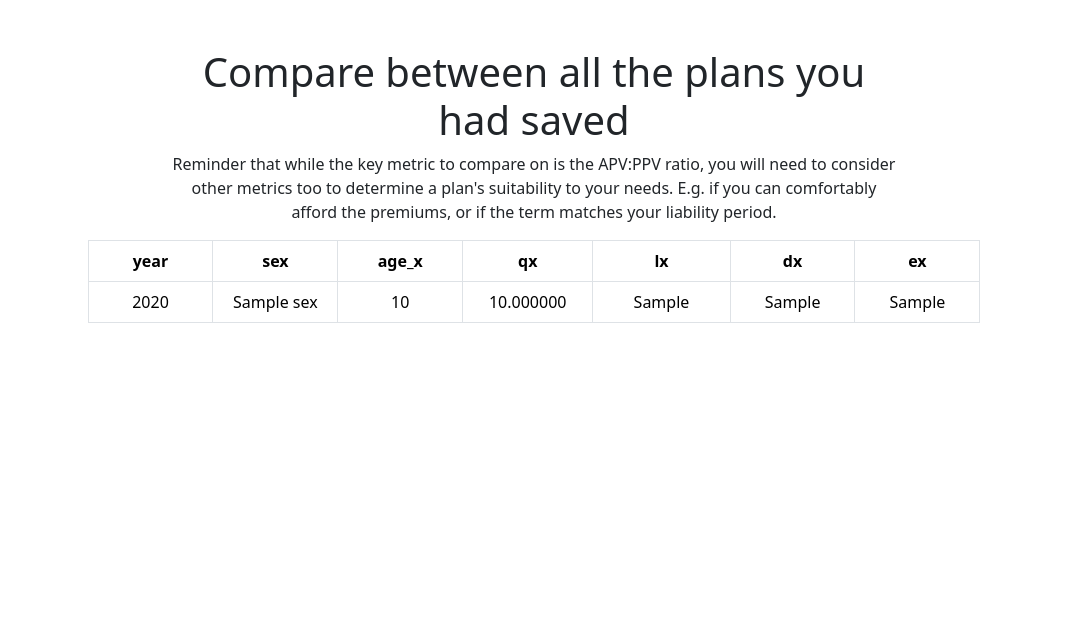
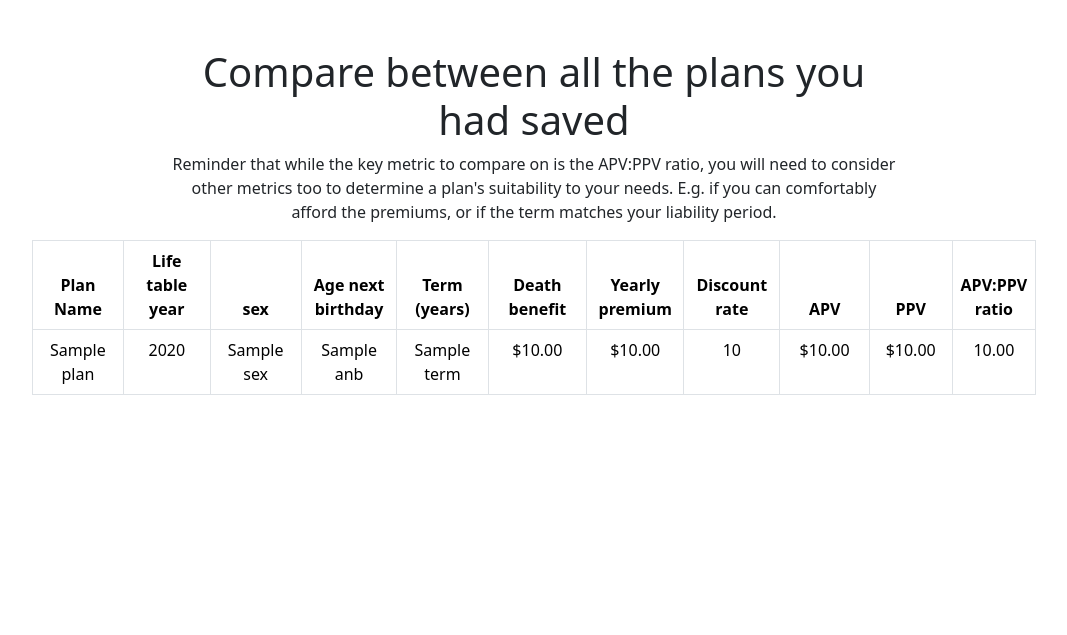
Before and after one commit to herphay/APV-Calculator, a Flask app: template templates/compare.html in a window 1280 px wide. Shown: the part 76-711 px from the top of the page, without its empty margins (106-1173 px from the left). Run offline with Flask 3, Linux system fonts and the light colour scheme; the template is opened without the code that fills it: most values are stand-ins (such as "Sample title", 1, 10 or a date in 2020).

Commit message:
Corrected comparison tab plans table headers

```diff
--- a/templates/compare.html
+++ b/templates/compare.html
@@ -17,28 +17,36 @@
     <p></p>
 
     <div class="mb-3 d-flex justify-content-center align-items-center">
-        <table class="table table-bordered" style="width: 80%;">
+        <table class="table table-bordered" style="width: 90%;">
             <thead>
                 <tr>
-                    <th style="width: 10%;">year</th>
+                    <th style="width: 10%;">Plan Name</th>
+                    <th style="width: 10%;">Life table year</th>
                     <th style="width: 10%;">sex</th>
-                    <th style="width: 10%;">age_x</th>
-                    <th style="width: 10%;">qx</th>
-                    <th style="width: 11%;">lx</th>
-                    <th style="width: 10%;">dx</th>
-                    <th style="width: 10%;">ex</th>
+                    <th style="width: 10%;">Age next birthday</th>
+                    <th style="width: 10%;">Term (years)</th>
+                    <th style="width: 11%;">Death benefit</th>
+                    <th style="width: 10%;">Yearly premium</th>
+                    <th style="width: 10%;">Discount rate</th>
+                    <th style="width: 10%;">APV</th>
+                    <th style="width: 10%;">PPV</th>
+                    <th style="width: 10%;">APV:PPV ratio</th>
                 </tr>
             </thead>
             <tbody>
                 {% for row in plans %}
                     <tr>
+                        <td>{{ row.plan }}</td>
                         <td>{{ row.year }}</td>
                         <td>{{ row.sex }}</td>
-                        <td>{{ row.age_x }}</td>
-                        <td>{{ '%.6f' % row.qx }}</td>
-                        <td>{{ row.lx }}</td>
-                        <td>{{ row.dx }}</td>
-                        <td>{{ row.ex }}</td>
+                        <td>{{ row.anb }}</td>
+                        <td>{{ row.term }}</td>
+                        <td>{{ '$' + '%.2f' % row.benefit }}</td>
+                        <td>{{ '$' + '%.2f' % row.premium }}</td>
+                        <td>{{ row.discount }}</td>
+                        <td>{{ '$' + '%.2f' % row.apv }}</td>
+                        <td>{{ '$' + '%.2f' % row.ppv }}</td>
+                        <td>{{ '%.2f' % row.ratio }}</td>
                     </tr>
                 {% endfor %}
             </tbody>
```
